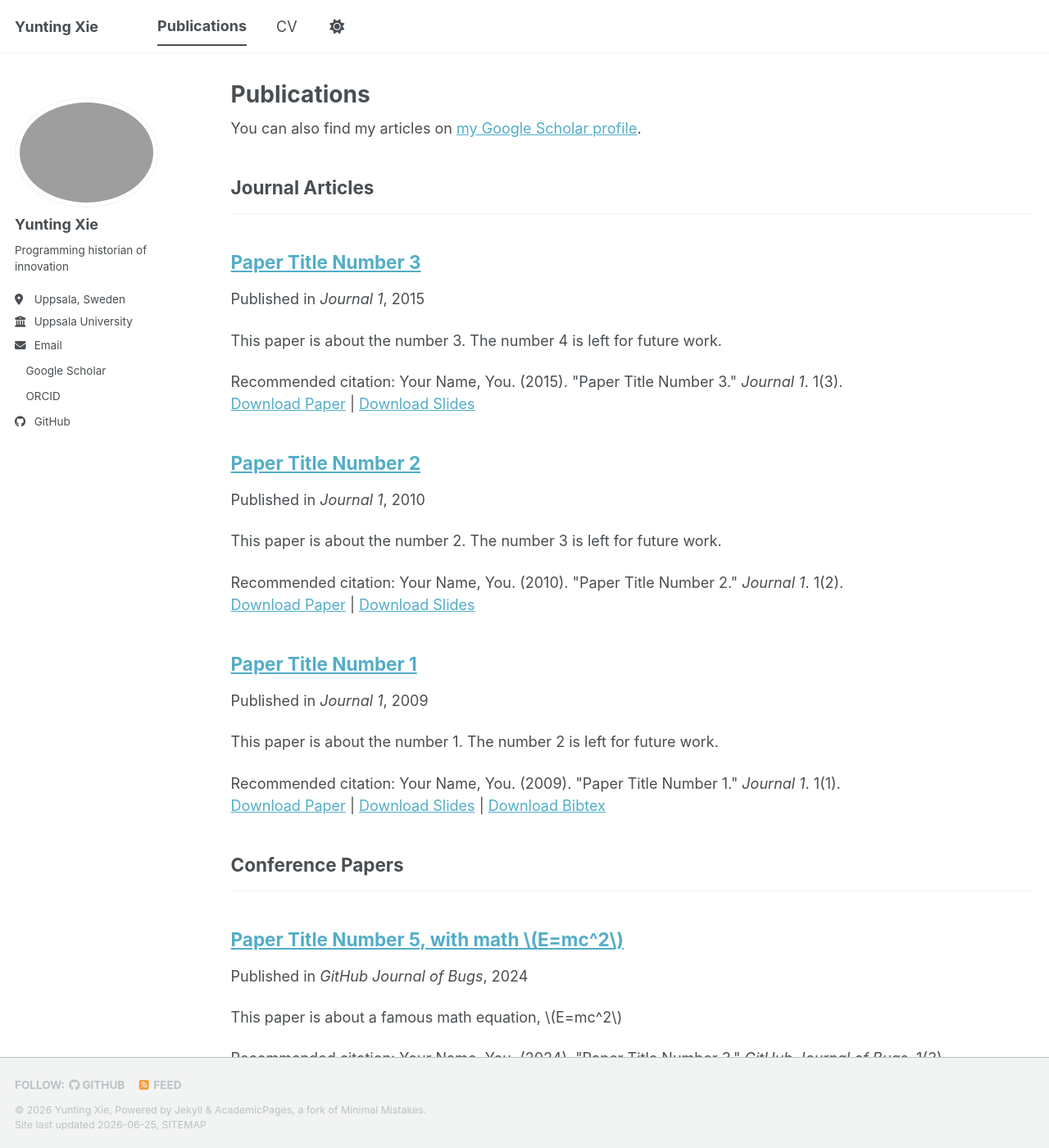
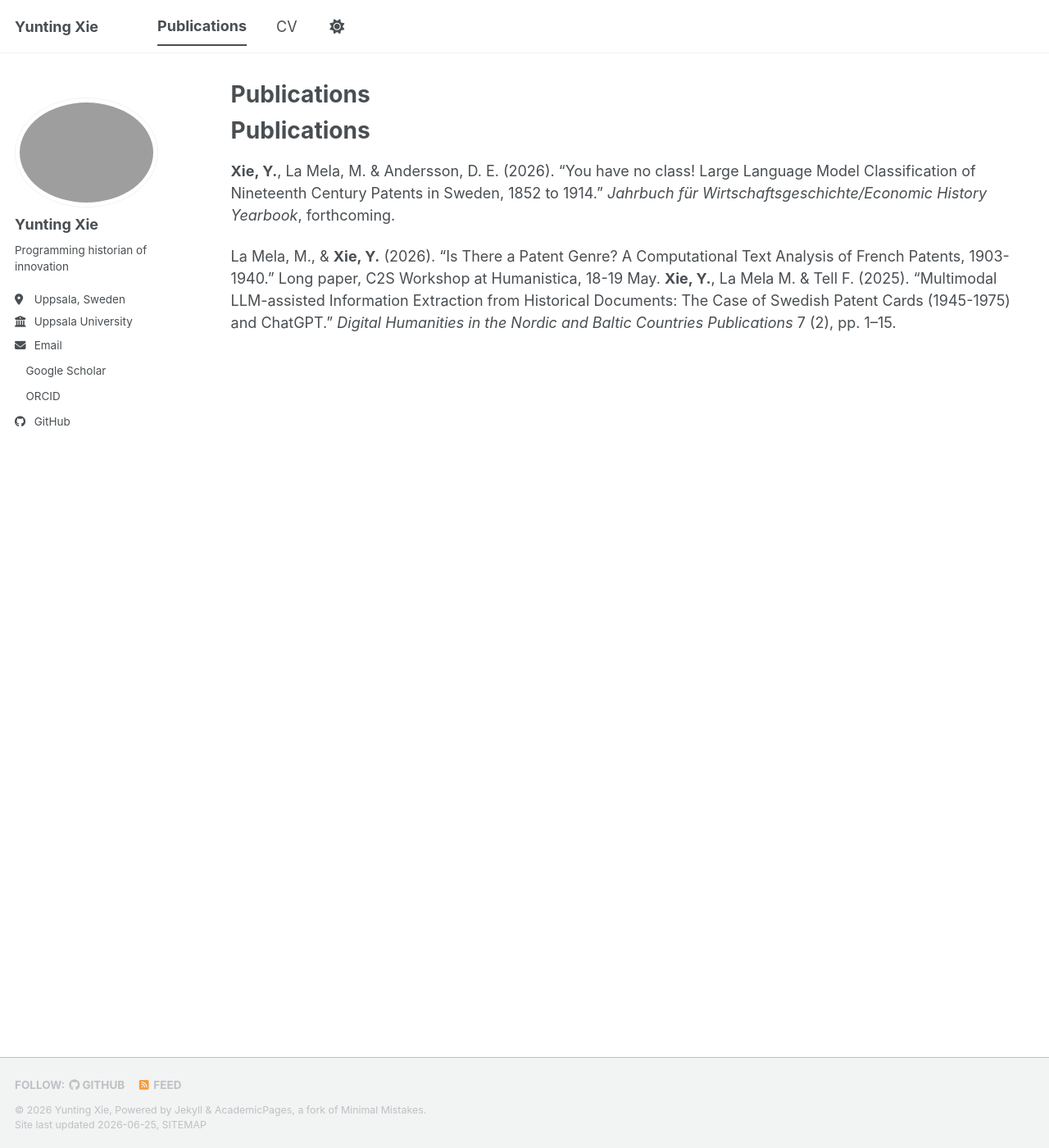
Before and after one commit to yuntingxie/yuntingxie.github.io, a Jekyll site: the page built from _pages/publication_md.md, in a window 1280 px wide and 1400 px high. Shown: the whole window at 82% size. Built offline with Jekyll 4.4.1, drawn with Linux system fonts in a browser that asks for light colours; a style sheet for code colours, icons or effects is not loaded; some of the changed text lies outside the part shown.

Commit message:
change publication page

```diff
--- /dev/null
+++ b/_pages/publication_md.md
@@ -0,0 +1,13 @@
+---
+layout: archive
+title: "Publications"
+permalink: /publications/
+author_profile: true
+---
+
+# Publications
+
+**Xie, Y.**, La Mela, M. & Andersson, D. E. (2026). “You have no class! Large Language Model Classification of Nineteenth Century Patents in Sweden, 1852 to 1914.” _Jahrbuch für Wirtschaftsgeschichte/Economic History Yearbook_, forthcoming.
+
+La Mela, M., & **Xie, Y.** (2026). “Is There a Patent Genre? A Computational Text Analysis of French Patents, 1903-1940.” Long paper, C2S Workshop at Humanistica, 18-19 May.
+**Xie, Y.**, La Mela M. & Tell F. (2025). “Multimodal LLM-assisted Information Extraction from Historical Documents: The Case of Swedish Patent Cards (1945-1975) and ChatGPT.” *Digital Humanities in the Nordic and Baltic Countries Publications* 7 (2), pp. 1–15.
--- a/_pages/publications.html
+++ b/_pages/publications.html
@@ -1,7 +1,7 @@
 ---
 layout: archive
 title: "Publications"
-permalink: /publications/
+permalink: /publications_/
 author_profile: true
 ---
 
```
